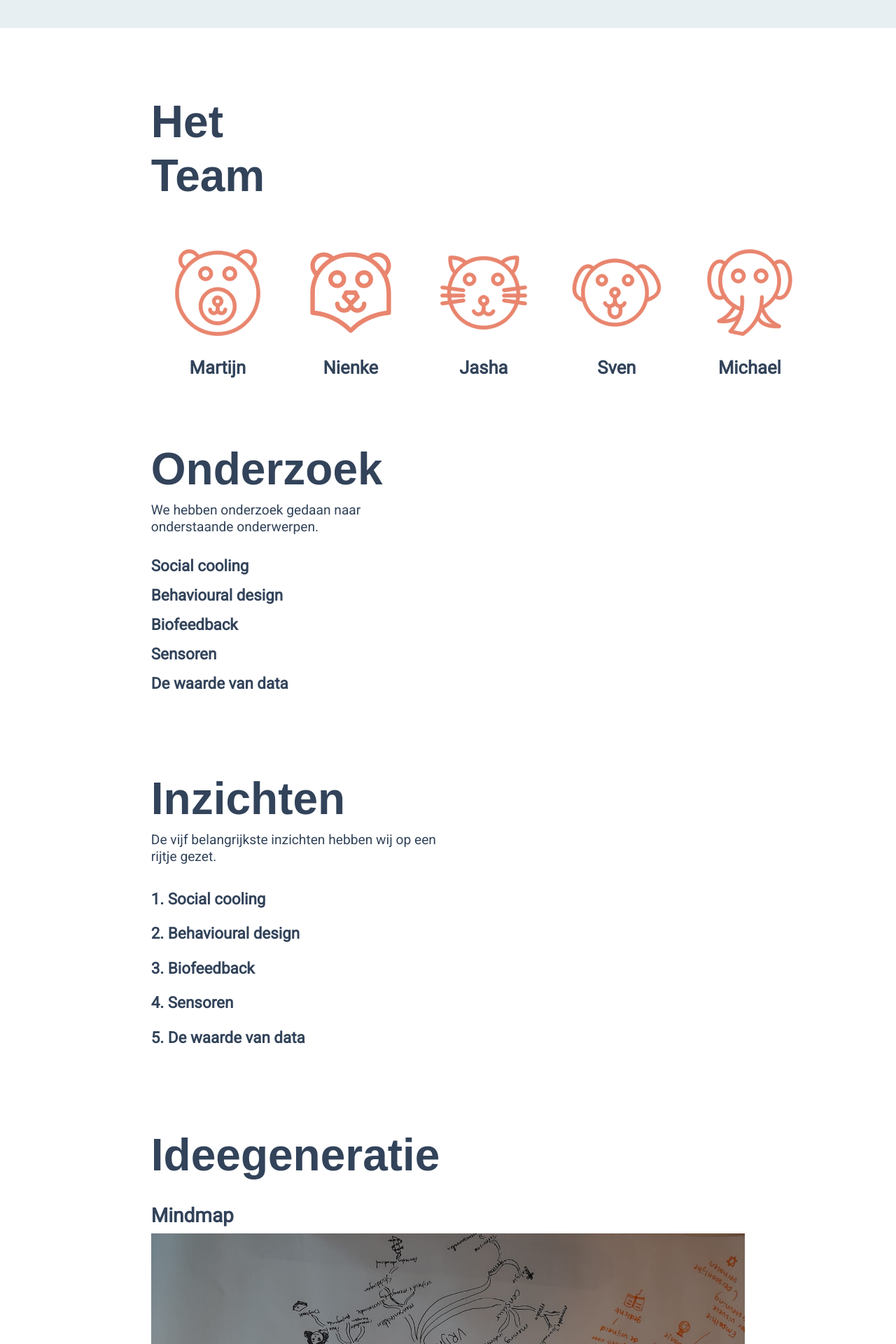
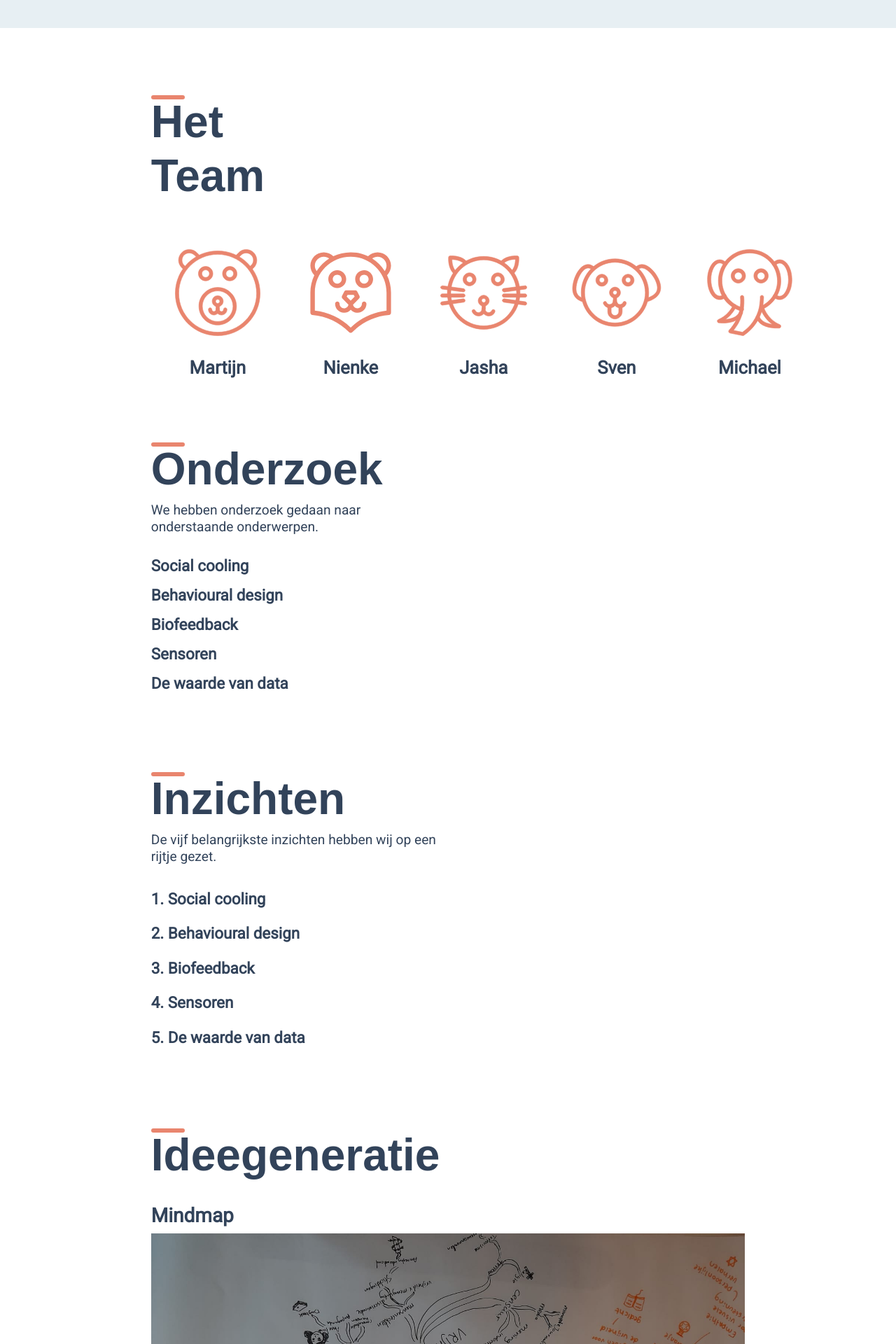
Before and after one commit to Mguy11/concept-website, a React (Create React App) app: page / in a window 1280 px wide. Shown: the part 440-2360 px from the top of the page at 70% size. Built offline with nearby package versions, Linux system fonts and the light colour scheme.

Commit message:
added all the seperation lines

```diff
--- a/src/components/concepts.js
+++ b/src/components/concepts.js
@@ -1,6 +1,7 @@
 import React,{ Component } from 'react';
 import { Container, Row, Col } from 'react-bootstrap';
 import Concept from './webparts/concept';
+import HighlightedConcept from './webparts/highlighted-concept';
 
 const Concepts = () => {
     return(
@@ -9,12 +10,11 @@ const Concepts = () => {
                 <Row>
                     <Col lg={{span: 5, offset: 1}}>
                         <div className="concepts__content">
-                            <h2 className="concepts__title">Concepts</h2>
+                            <h2 className="concepts__title">De concepten</h2>
                         </div>
                     </Col>
                 </Row>
-                <Row>
-                    <Concept
+                <HighlightedConcept
                     class="concept"
                     image="../images/icons/Truck.svg"
                     title="1. Free<dom>Foodtruck"
@@ -50,7 +50,7 @@ const Concepts = () => {
                         moeten mensen zich opgeven via de machine. Wanneer men de bepaald aantal vragen binnen de tijd heeft ingevuld zullen zij de koekjes vrijgeven. Wat de deelnemers
                         niet door hebben gehad is dat aan de hand van hun ingevulde data er een profiel gecreëerd is."
                 />
-                </Row>
+
             </div>
         </section>
     );
--- /dev/null
+++ b/src/components/webparts/highlighted-concept.js
@@ -0,0 +1,24 @@
+import React,{ Component } from 'react';
+import { Container, Row, Col } from 'react-bootstrap';
+
+export default class HighlightedConcept extends Component {
+    render() {
+        return(
+            <div className={this.props.class}>
+                <Row>
+                    <Col lg={{span:5, offset: 1}}>
+                        <div className="concept__image-wrapper">
+                            <img className="concept__image" src={this.props.image} alt="concept-image"></img>
+                        </div>
+                    </Col>
+                    <Col lg={{span:4, offset: 1}}>
+                        <div className="concept__content">
+                            <h3 className="concept__title">{this.props.title}</h3>
+                            <p className="concept__body">{this.props.body}</p>
+                        </div>
+                    </Col>
+                </Row>
+            </div>
+        );
+    }
+}
--- a/src/styles/components/concepts.scss
+++ b/src/styles/components/concepts.scss
@@ -3,6 +3,16 @@
         font-family: 'Monsterrat', sans-serif;
         font-weight: 900;
         font-size: 4rem;
-        margin-bottom: 2rem;
+        margin: 2rem 0;
+
+        &::before {
+            content: '';
+            position: absolute;
+            height: 0.4rem;
+            width: 3rem;
+            border-radius: 0.3rem;
+            background-color: $color-secondary;
+            margin-bottom: 7rem;
+        }
     }
 }
--- a/src/styles/components/ideas.scss
+++ b/src/styles/components/ideas.scss
@@ -5,6 +5,16 @@
         font-weight: 900;
         font-size: 4rem;
         margin-bottom: 2rem;
+
+        &::before {
+            content: '';
+            position: absolute;
+            height: 0.4rem;
+            width: 3rem;
+            border-radius: 0.3rem;
+            background-color: $color-secondary;
+            margin-bottom: 7rem;
+        }
     }
 
     &__image-block {
--- a/src/styles/components/insights.scss
+++ b/src/styles/components/insights.scss
@@ -1,4 +1,16 @@
 .insights {
+
+    &__title {
+        &::before {
+            content: '';
+            position: absolute;
+            height: 0.4rem;
+            width: 3rem;
+            border-radius: 0.3rem;
+            background-color: $color-secondary;
+            margin-bottom: 7rem;
+        }
+    }
 
     &__list{
         margin-left: 1.5rem;
--- a/src/styles/components/research.scss
+++ b/src/styles/components/research.scss
@@ -9,6 +9,16 @@
         font-weight: 900;
         font-size: 4rem;
         margin-bottom: 0.5rem;
+
+        &::before {
+            content: '';
+            position: absolute;
+            height: 0.4rem;
+            width: 3rem;
+            border-radius: 0.3rem;
+            background-color: $color-secondary;
+            margin-bottom: 7rem;
+        }
     }
 
     &__list-item {
--- a/src/styles/components/team.scss
+++ b/src/styles/components/team.scss
@@ -5,6 +5,16 @@
         font-weight: 900;
         font-size: 4rem;
         margin-bottom: 4rem;
+
+        &::before {
+            content: '';
+            position: absolute;
+            height: 0.4rem;
+            width: 3rem;
+            border-radius: 0.3rem;
+            background-color: $color-secondary;
+            margin-bottom: 7rem;
+        }
     }
 
     &__name {
--- /dev/null
+++ b/src/styles/components/webparts/highlighted-concept.scss
@@ -0,0 +1,33 @@
+.highlighted-concept {
+    margin-bottom: 2rem;
+
+    &__image-wrapper {
+        display: flex;
+        justify-content: center;
+        align-items: center;
+        padding: 4rem;
+        background-color: #E7EFF3;
+        border-radius: 0.4rem;
+        height: 100%;
+    }
+
+    &__image {
+        height: 12rem;
+    }
+
+    &__content {
+        display: flex;
+        flex-direction: column;
+        justify-content: center;
+        padding-top: 1.5rem;
+    }
+
+    &__title {
+        font-family: 'Monsterrat', sans-serif;
+        font-weight: 900;
+    }
+
+    &__body {
+        line-height: 1.8rem;
+    }
+}
```
Lines whose indentation alone changed are shown as unchanged.
